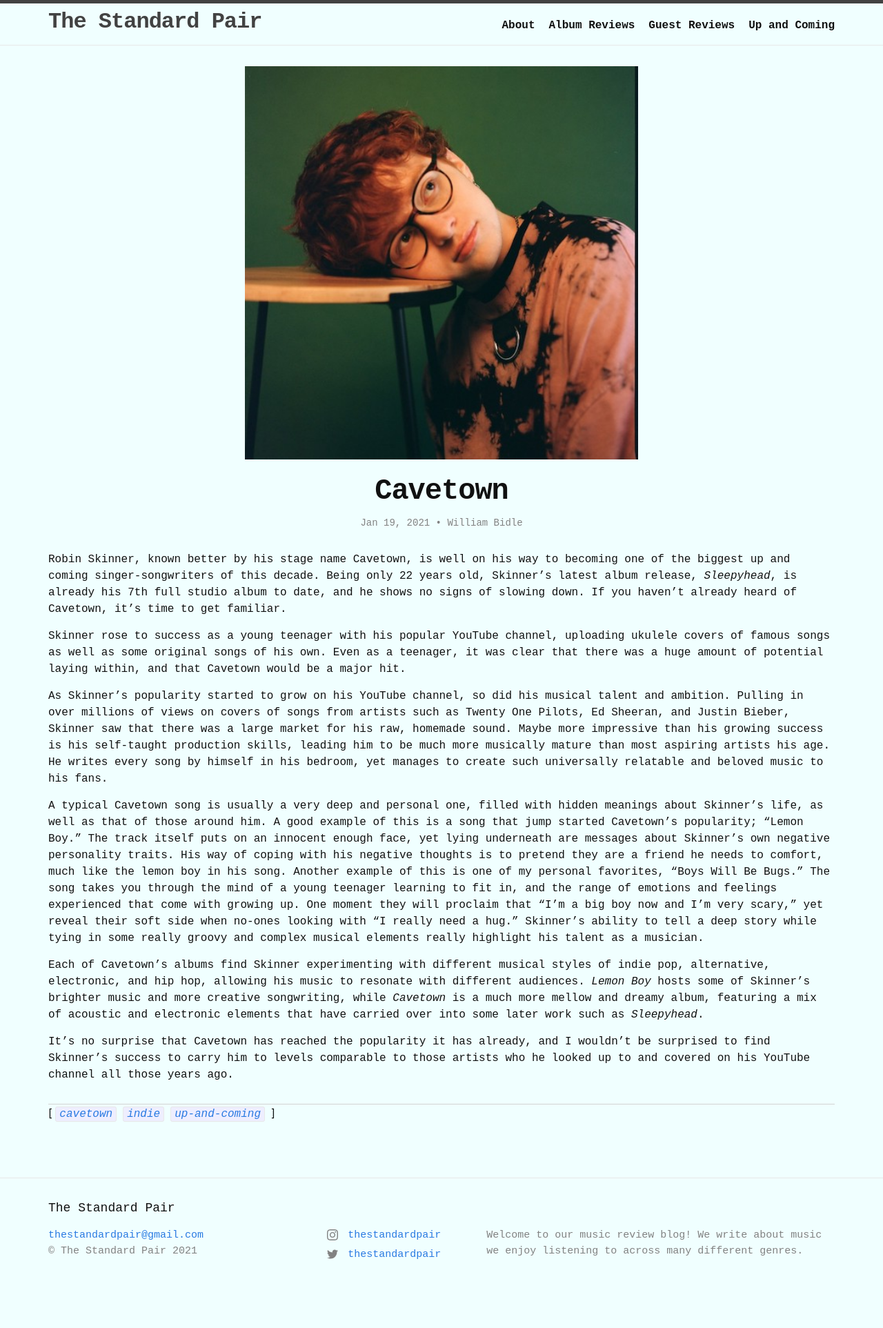
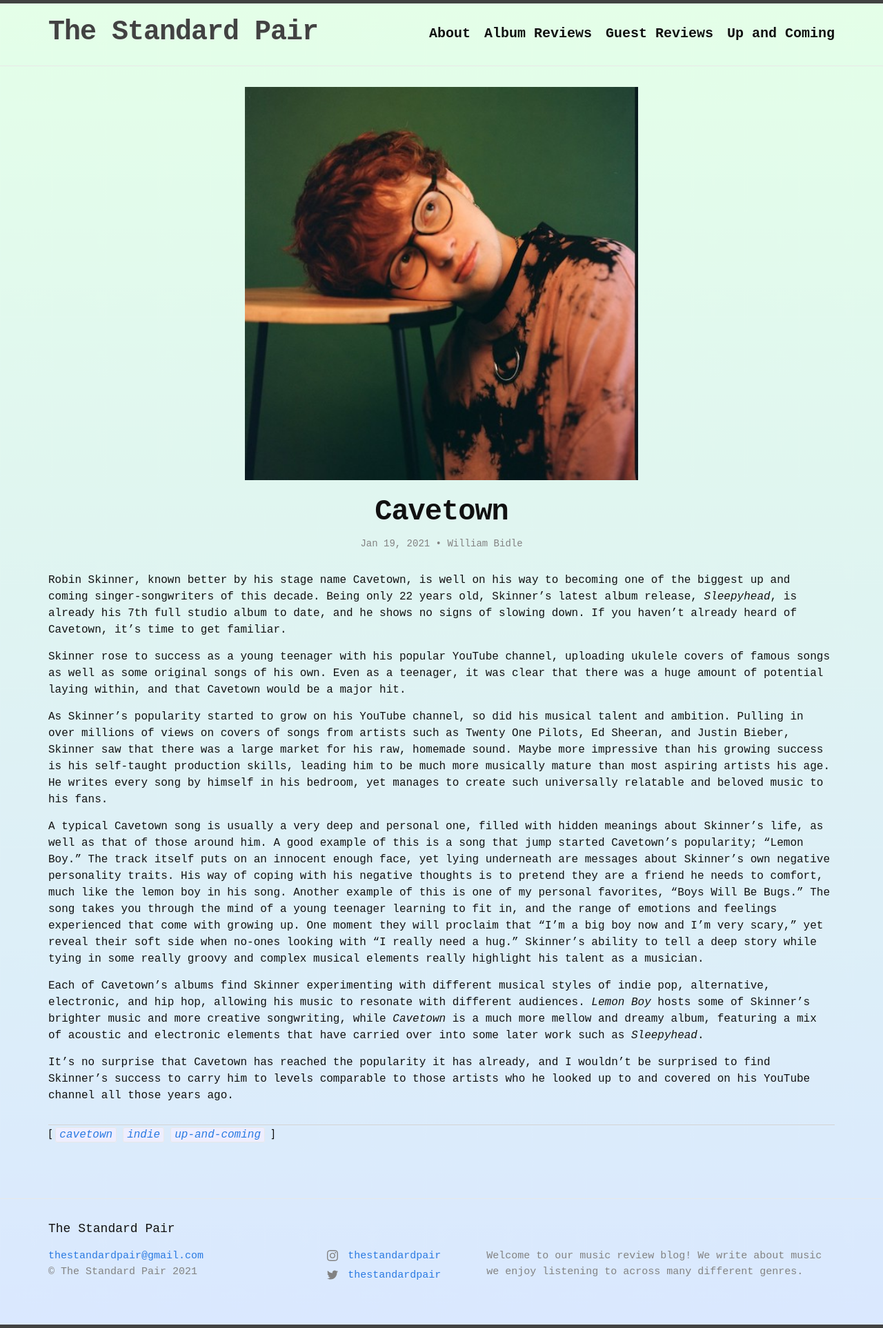
Before and after one commit to WilliamBidle/williambidle.github.io, a Jekyll site: the page built from _posts/2021-01-16-Cavetown.md, in a window 1280 px wide. Shown: the whole page at 69% size. Built offline with Jekyll 4.4.1, drawn with Linux system fonts in a browser that asks for light colours; comment, search, counter and statistics services are not loaded; before the commit the page ends 1890 px from its top, so only the background shows below that.

Commit message:
stylistic changes

```diff
--- a/_layouts/home.html
+++ b/_layouts/home.html
@@ -40,8 +40,10 @@ layout: default
     <p class="rss-subscribe">subscribe <a href="{{ "/feed.xml" | relative_url }}">via RSS</a></p>
   {%- endif -%} -->
 
+  <!-- {%- assign feedType = home-feed -%} -->
+
   <div class="post-heading">
-    <h2>Posts</h2>
+    <h2>All Posts</h2>
   </div>
   {%- assign displayLimit = null -%}
   {%- assign sectionName = "feed" -%}
--- a/_posts/2021-01-16-Cavetown.md
+++ b/_posts/2021-01-16-Cavetown.md
@@ -4,7 +4,7 @@ title:  "Cavetown"
 date:   2021-01-19 13:03:00 -0500
 category: up-and-coming
 author: William Bidle
-image: /assets/images/cavetown.jpg
+image: /assets/images/posts/cavetown.jpg
 comments:  true
 tags: cavetown indie up-and-coming
 ---
--- a/_sass/minima.scss
+++ b/_sass/minima.scss
@@ -14,6 +14,12 @@ $text-color:       #111 !default;
 // $background-color: #fdfdfd !default;
 $background-color: azure;
 $brand-color:      #2a7ae2 !default;
+
+// code I wrote for the background gradient
+body {
+  background-image: url("/assets/images/site-background.png");
+  background-size: contain;
+}
 
 $grey-color:       #828282 !default;
 $grey-color-light: lighten($grey-color, 40%) !default;
--- a/_sass/minima/_layout.scss
+++ b/_sass/minima/_layout.scss
@@ -4,18 +4,18 @@
 .site-header {
   border-top: 5px solid $grey-color-dark;
   border-bottom: 1px solid $grey-color-light;
-  min-height: $spacing-unit * 1.865;
+  min-height: $spacing-unit * 3;
 
   // Positioning context for the mobile navigation icon
   position: relative;
 }
 
 .site-title {
-  @include relative-font-size(2);
+  @include relative-font-size(2.5);
   font-weight: bolder;
   // font-style: italic;
   font-family: monospace;
-  line-height: $base-line-height * $base-font-size * 2.25;
+  line-height: $base-line-height * $base-font-size * 3.5;
   letter-spacing: -1px;
   margin-bottom: 0;
   float: left;
@@ -27,8 +27,9 @@
 }
 
 .site-nav {
+  @include relative-font-size(1.25);
   float: right;
-  line-height: $base-line-height * $base-font-size * 2.5;
+  line-height: $base-line-height * $base-font-size * 3.5;
 
   .nav-trigger {
       display: none;
@@ -111,6 +112,7 @@
  */
 .site-footer {
   border-top: 1px solid $grey-color-light;
+  border-bottom: 5px solid $grey-color-dark;
   padding: $spacing-unit 0;
   font-family: monospace;
 }
```
Also changed, not shown: _posts/2021-01-02-Ilana-Review.md (added, +11 -0 lines), _posts/2021-01-15-Glass-Animals-Dreamland.md (+1 -1 lines), _posts/2021-01-18-Next-Review.md (added, +11 -0 lines), assets/images/posts/DREAMLAND-album-artwork.jpg (renamed from assets/images/DREAMLAND-album-artwork.jpg), assets/images/posts/SAWAYAMA.jpg (added), assets/images/posts/The-Balance.jpg (added), assets/images/posts/cavetown.jpg (renamed from assets/images/cavetown.jpg), assets/images/site-background.png (added), 2 other files.
